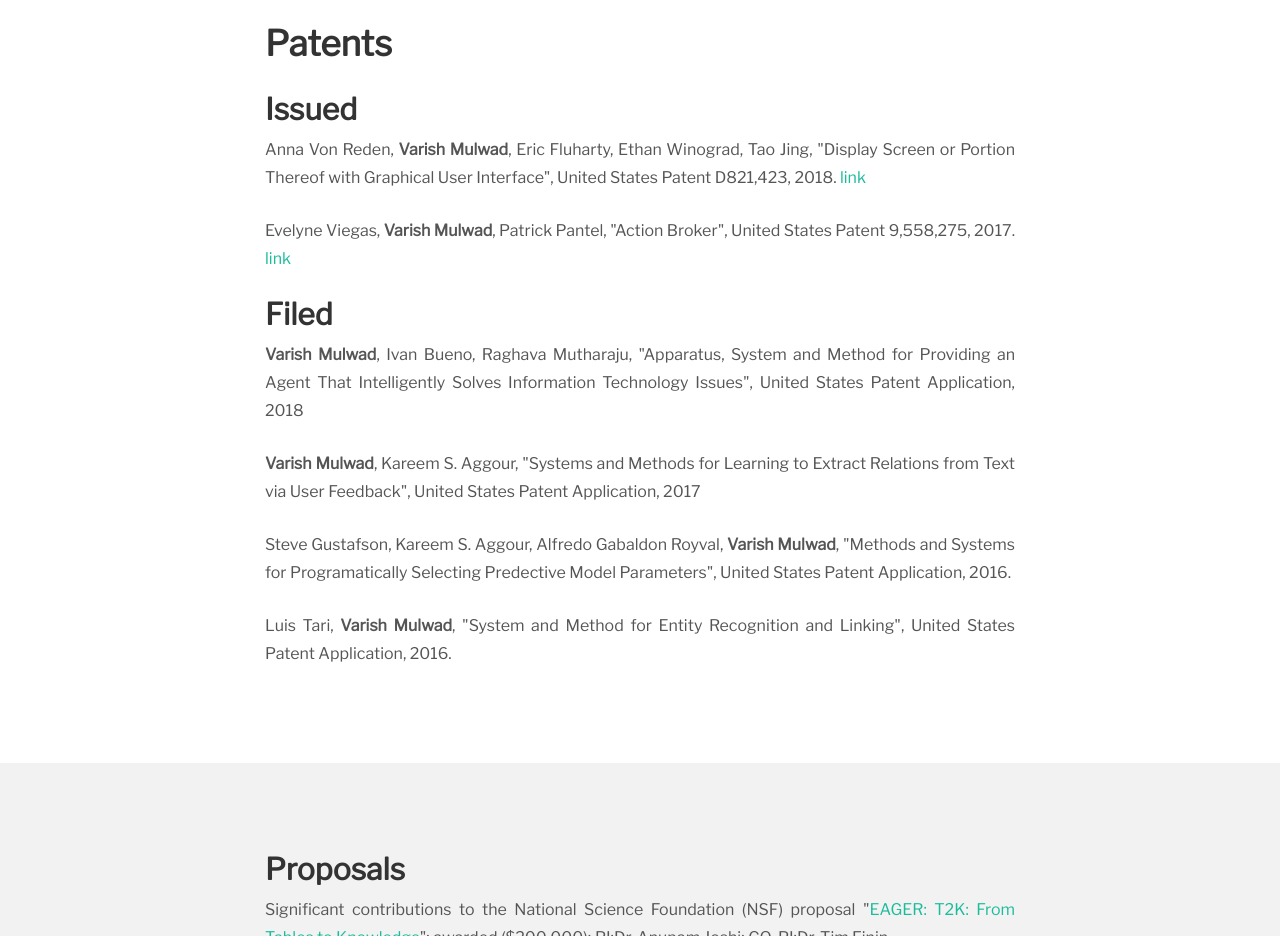
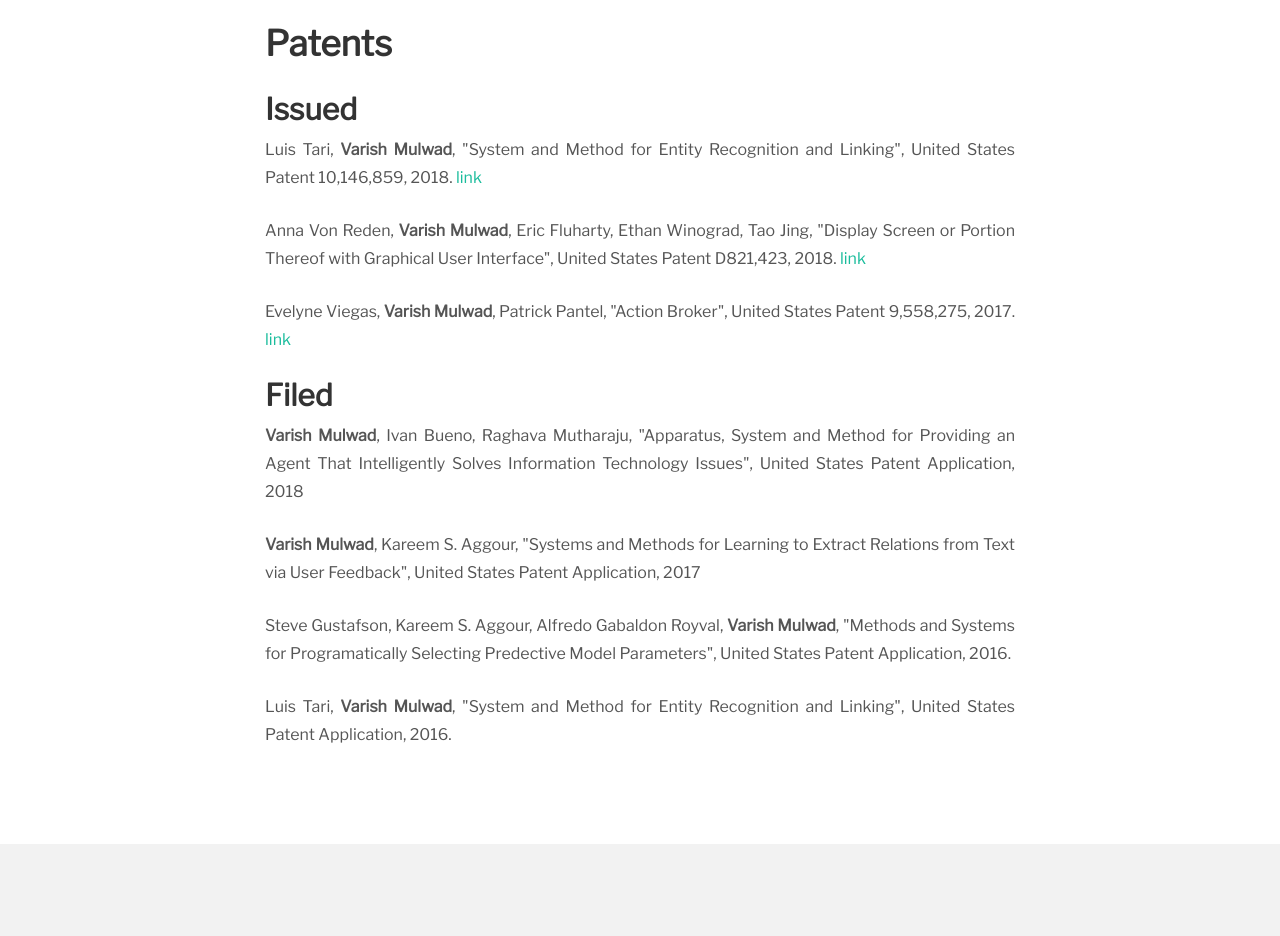
Before and after one commit to varishm/personalWebSite, a plain HTML site: page index.html in a window 1280 px wide. Shown: the part 4900-5836 px from the top of the page. Drawn offline with nearby package versions, Linux system fonts and the light colour scheme.

Commit message:
Update index.html

```diff
--- a/index.html
+++ b/index.html
@@ -215,9 +215,11 @@
 
 					<h2>Issued</h2>
 
+					<p>Luis Tari, <strong>Varish Mulwad</strong>, "System and Method for Entity Recognition and Linking", United States Patent 10,146,859, 2018. <a href="http://patft.uspto.gov/netacgi/nph-Parser?Sect1=PTO2&Sect2=HITOFF&p=1&u=%2Fnetahtml%2FPTO%2Fsearch-bool.html&r=1&f=G&l=50&co1=AND&d=PTXT&s1=mulwad&OS=mulwad&RS=mulwad" target="_blank">link</a> </p>
+
 					<p>Anna Von Reden, <strong>Varish Mulwad</strong>, Eric Fluharty, Ethan Winograd, Tao Jing, "Display Screen or Portion Thereof with Graphical User Interface", United States Patent D821,423, 2018. <a href="http://patft.uspto.gov/netacgi/nph-Parser?Sect1=PTO2&Sect2=HITOFF&p=1&u=%2Fnetahtml%2FPTO%2Fsearch-bool.html&r=1&f=G&l=50&co1=AND&d=PTXT&s1=D821,423&OS=D821,423&RS=D821,423" target="_blank">link</a></p>
 
-					<p>Evelyne Viegas, <strong>Varish Mulwad</strong>, Patrick Pantel, "Action Broker", United States Patent 9,558,275, 2017. <a href="http://patft.uspto.gov/netacgi/nph-Parser?Sect1=PTO1&Sect2=HITOFF&d=PALL&p=1&u=%2Fnetahtml%2FPTO%2Fsrchnum.htm&r=1&f=G&l=50&s1=9558275.PN.&OS=PN/9558275&RS=PN/9558275" target="_blank">link</a>
+					<p>Evelyne Viegas, <strong>Varish Mulwad</strong>, Patrick Pantel, "Action Broker", United States Patent 9,558,275, 2017. <a href="http://patft.uspto.gov/netacgi/nph-Parser?Sect1=PTO1&Sect2=HITOFF&d=PALL&p=1&u=%2Fnetahtml%2FPTO%2Fsrchnum.htm&r=1&f=G&l=50&s1=9558275.PN.&OS=PN/9558275&RS=PN/9558275" target="_blank">link</a></p>
 
 					<h2>Filed</h2>
 
```
